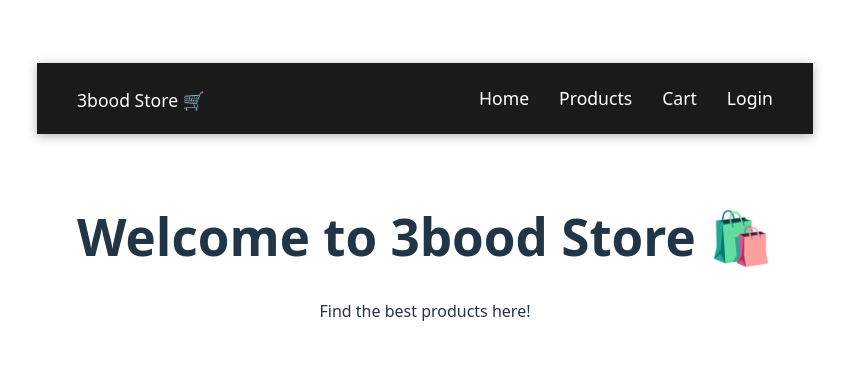
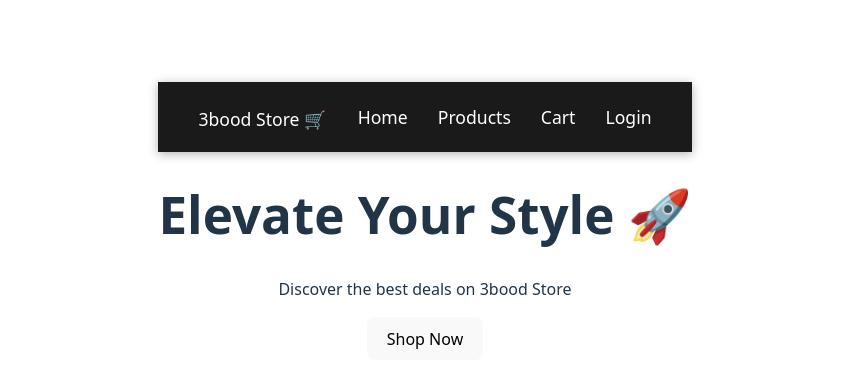
Before and after one commit to Abdelrahman1362004/e-business-project, a React app in the folder frontend/: page / in a window 1280 px wide. Shown: the part 179-562 px from the top of the page, without its empty margins (215-1064 px from the left). Built offline with nearby package versions, Linux system fonts and the light colour scheme; the HTML template or start-up script is replaced by a standard one.

Commit message:
Refactor App component layout for improved structure and styling

```diff
--- a/frontend/src/App.jsx
+++ b/frontend/src/App.jsx
@@ -5,19 +5,28 @@ import './App.css';
 function App() {
   return (
     <Router>
+      <div className="app-wrapper">
         <Navbar />
-      <div style={{ padding: '40px', textAlign: 'center' }}>
+
+        <main className="content">
           <Routes>
+            {/* الصفحة الرئيسية - Hero Section */}
             <Route path="/" element={
-            <div>
-              <h1>Welcome to 3bood Store 🛍️</h1>
-              <p>Find the best products here!</p>
+              <div className="hero-container">
+                <div className="hero-content">
+                  <h1 className="hero-title">Elevate Your Style 🚀</h1>
+                  <p className="hero-subtitle">Discover the best deals on 3bood Store</p>
+                  <button className="hero-button">Shop Now</button>
+                </div>
               </div>
             } />
-          <Route path="/products" element={<h1>Our Products List 📦</h1>} />
-          <Route path="/cart" element={<h1>Your Shopping Cart 🛒</h1>} />
-          <Route path="/login" element={<h1>Login to your Account 🔑</h1>} />
+
+            {/* صفحات مؤقتة لحد ما نبرمجها المرات الجاية */}
+            <Route path="/products" element={<div className="page-placeholder"><h1>Our Products List 📦</h1><p>Coming Soon...</p></div>} />
+            <Route path="/cart" element={<div className="page-placeholder"><h1>Your Shopping Cart 🛒</h1><p>Your cart is empty.</p></div>} />
+            <Route path="/login" element={<div className="page-placeholder"><h1>Login to your Account 🔑</h1><p>Access your dashboard.</p></div>} />
           </Routes>
+        </main>
       </div>
     </Router>
   );
```
Lines whose indentation alone changed are shown as unchanged.
